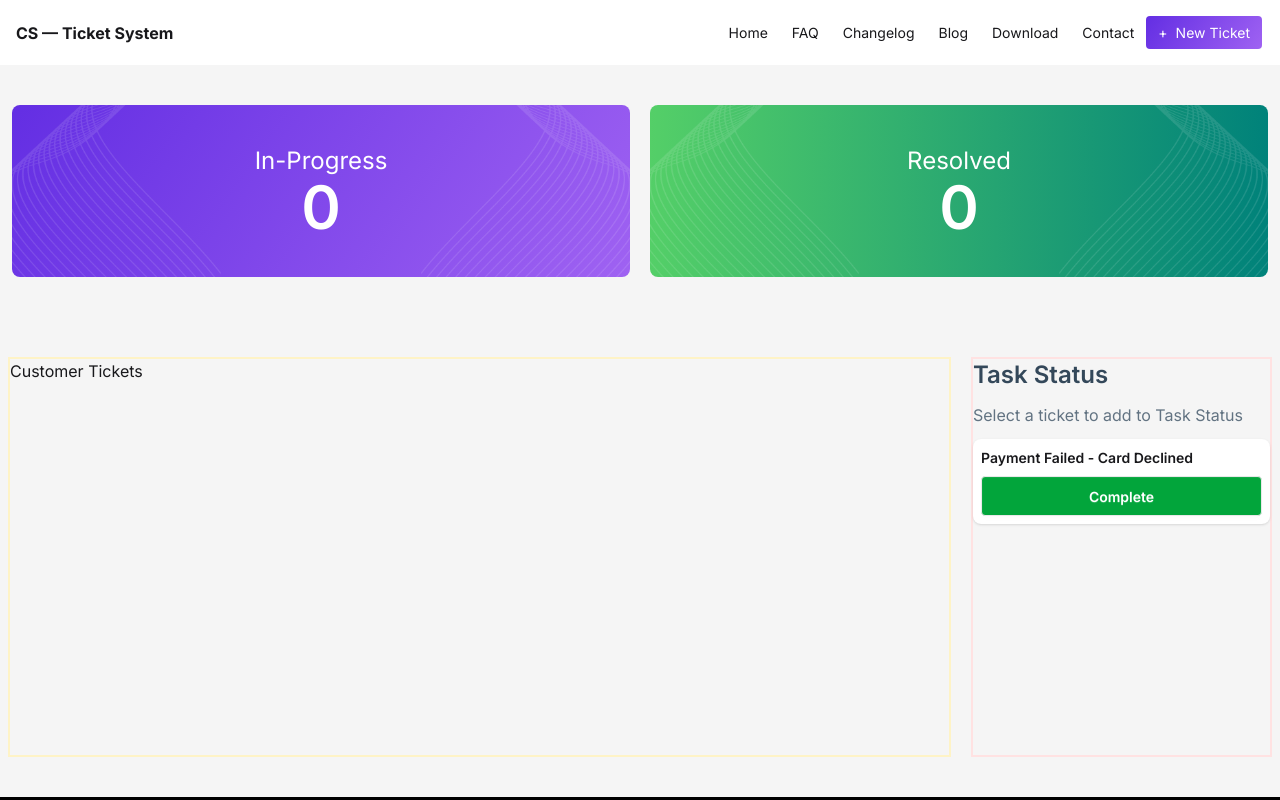
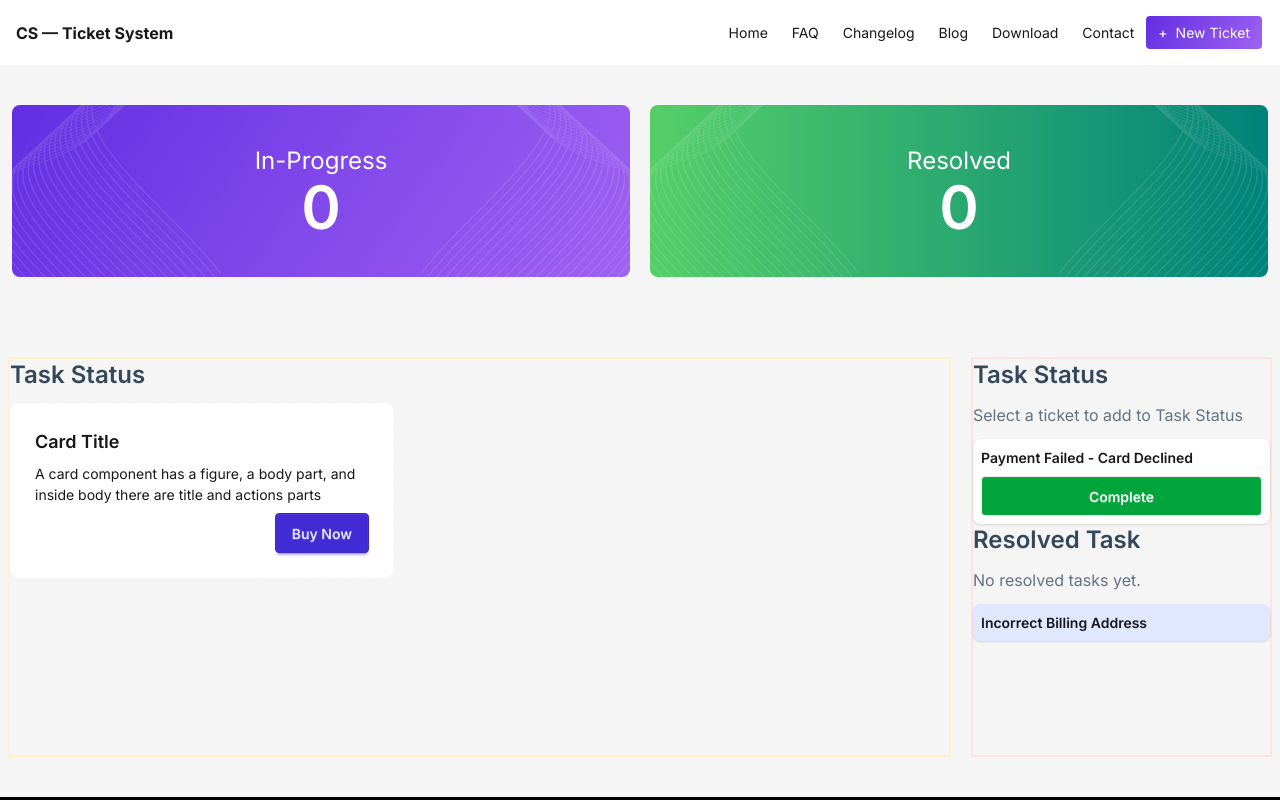
Before and after one commit to AyanSujon/assignment-B12A07, a React (Vite) app: page / in a window 1280 px wide. Shown: the top 800 px of the page. Built offline with nearby package versions, Linux system fonts and the light colour scheme.

Commit message:
TaskStatus component added

```diff
--- a/src/components/mainSection/CustomerTickets.jsx
+++ b/src/components/mainSection/CustomerTickets.jsx
@@ -3,7 +3,20 @@ import React from 'react';
 const CustomerTickets = () => {
     return (
         <div className='col-span-12 md:col-span-9 h-100 border-2 border-amber-100'>
-            <h1>Customer Tickets</h1>
+            <h2 className='mb-3 font-semibold text-2xl text-[#34485A]'>Task Status</h2>
+            <div id='customer-tickets-container'>
+                <div className="customer-tickets-card">
+                    <div className="card card-dash bg-base-100 w-96">
+                        <div className="card-body">
+                            <h2 className="card-title">Card Title</h2>
+                            <p>A card component has a figure, a body part, and inside body there are title and actions parts</p>
+                            <div className="card-actions justify-end">
+                            <button className="btn btn-primary">Buy Now</button>
+                            </div>
+                        </div>
+                    </div>
+                </div>
+            </div>
         </div>
     );
 };
--- a/src/components/mainSection/TaskStatus.jsx
+++ b/src/components/mainSection/TaskStatus.jsx
@@ -3,8 +3,8 @@ import React from 'react';
 const TaskStatus = () => {
     return (
         <div className=' col-span-12 md:col-span-3  h-100 border-2 border-red-100'>
-            <div>
-                <h1 className='mb-3 font-semibold text-2xl text-[#34485A]'>Task Status</h1>
+            <div className='task-status-container'>
+                <h2 className='mb-3 font-semibold text-2xl text-[#34485A]'>Task Status</h2>
                 <div id='task-status-card' className="space-y-3">
                     <p className='text-[#627382]'>Select a ticket to add to Task Status</p>
                     <div class="card bg-base-100 card-xs shadow-sm">
@@ -17,7 +17,18 @@ const TaskStatus = () => {
                     </div>
                 </div>
             </div>
-
+            {/* Resolved Task */}
+                <div className='resolved-task-container'>
+                <h2 className='mb-3 font-semibold text-2xl text-[#34485A]'>Resolved Task</h2>
+                <div id='resolved-task-card' className="space-y-3">
+                    <p className='text-[#627382]'>No resolved tasks yet.</p>
+                    <div class="card bg-[#E0E7FF] card-xs shadow-sm">
+                    <div class="card-body">
+                        <h2 class="card-title">Incorrect Billing Address</h2>
+                    </div>
+                    </div>
+                </div>
+            </div>
         </div>
     );
 };
```
